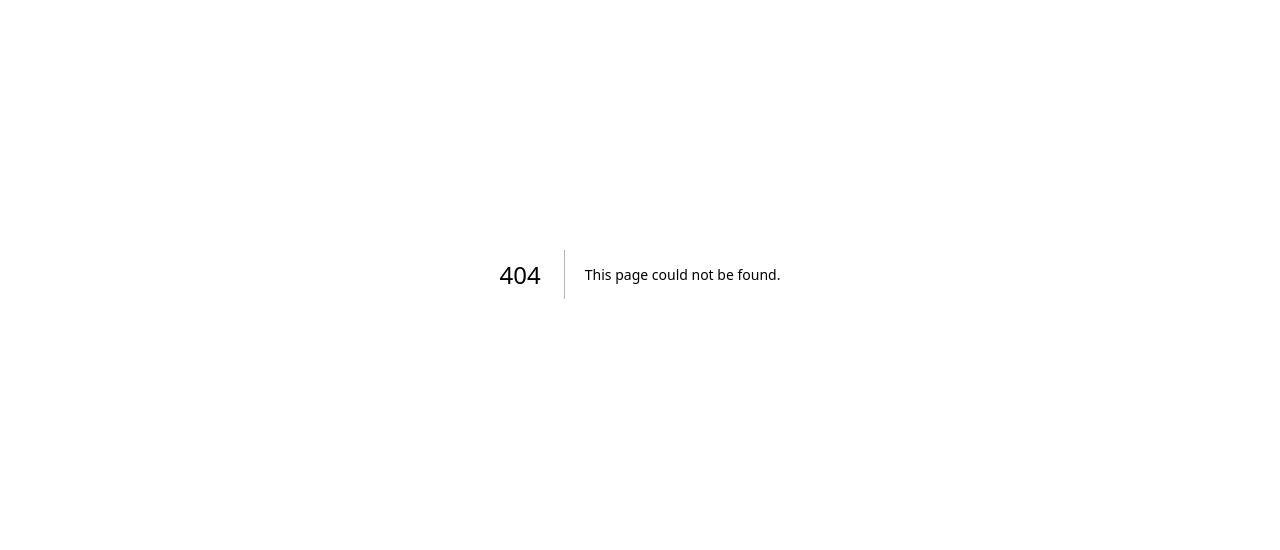
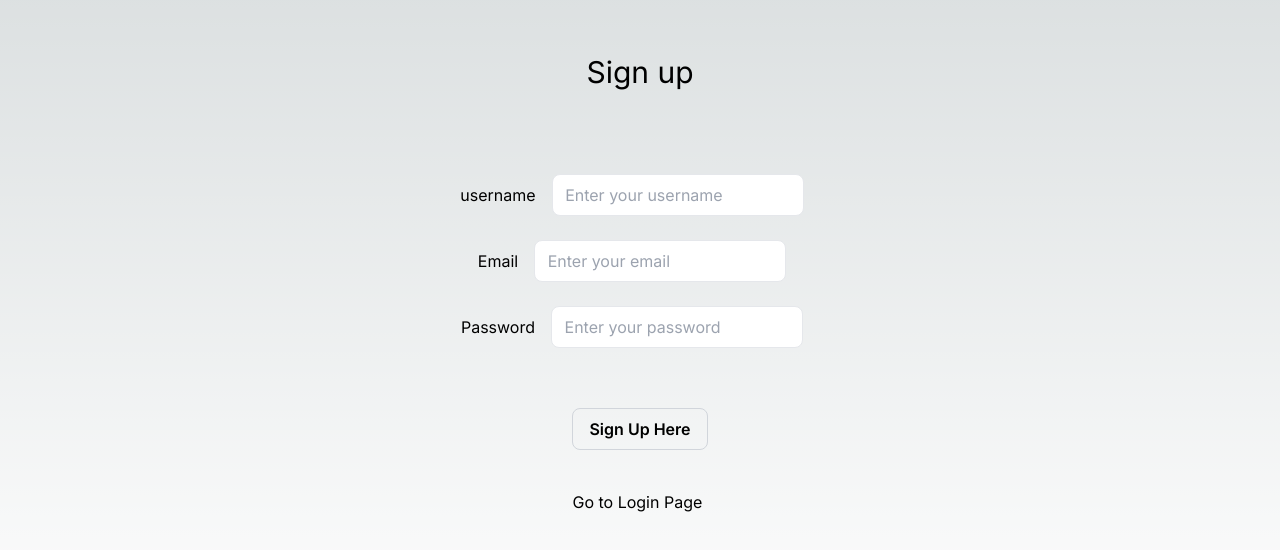
Before and after one commit to Soumyadipmaity1/User-Auth-app, a Next.js app: page /signup in a window 1280 px wide. Before the commit this address had no page. Shown: the part 126-676 px from the top of the page. Built offline with nearby package versions, Linux system fonts and the light colour scheme.

Commit message:
chore: Update npm dependencies

```diff
--- /dev/null
+++ b/src/app/api/users/signup/route.ts
@@ -0,0 +1,6 @@
+
+
+import {Connect} from "@/dbconfig/dbconfig"
+import User from "@/models/userModel"
+
+Connect();
--- /dev/null
+++ b/src/app/login/page.tsx
@@ -0,0 +1,51 @@
+"use client";
+import Link from "next/link";
+import { useRouter } from "next/navigation";
+import React from "react";
+import axios from "axios";
+function page() {
+  const [user, setUser] = React.useState({
+    email: "",
+    password: "",
+    username: "",
+  });
+  const onLogin = async () => {};
+  return (
+    <div className="flex flex-col items-center justify-center min-h-screen py-5 ">
+      <h1 className=" p-5 text-3xl pb-20">Login</h1>
+      <div className="p-1 ">
+        <label htmlFor="email">Email</label>
+        <input
+          type="email"
+          id="email"
+          value={user.email}
+          onChange={(e) => setUser({ ...user, email: e.target.value })}
+          placeholder=" Enter your email"
+          className="p-2 mx-4 border  rounded-lg text-black mb-4 focus:outline-none focus:border-gray-600"
+        />
+      </div>
+      <div className="p-1 ">
+        <label htmlFor="password">Password</label>
+        <input
+          type="password"
+          id="password"
+          value={user.password}
+          onChange={(e) => setUser({ ...user, password: e.target.value })}
+          placeholder=" Enter your password"
+          className="p-2 mx-4 border  rounded-lg text-black mb-4 focus:outline-none focus:border-gray-600"
+        />
+      </div>
+      <div className="flex flex-col justify-center">
+        <button
+          className="p-2 border px-4 hover:bg-gray-300 hover:text-black font-semibold mt-10 border-gray-300 rounded-lg mb-4 focus:outline-none focus:border-gray-600"
+          onClick={onLogin}
+        >
+          Login
+        </button><br />
+        <Link href="/signup">Go to SignUp Page</Link>
+      </div>
+    </div>
+  );
+}
+
+export default page;
--- /dev/null
+++ b/src/app/profile/[id]/page.tsx
@@ -0,0 +1,14 @@
+
+
+ export default function UserProfilePage({params}:any) {
+    return (
+        <div>
+            <h1>Profile </h1>
+            <h2 className="text-4xl ">
+                Profile Page
+<span className="p-2 bg-orange-500 m-2">                {params.id}
+</span>
+            </h2>
+        </div>
+    )
+}
--- /dev/null
+++ b/src/app/profile/page.tsx
@@ -0,0 +1,13 @@
+
+
+import React from 'react'
+
+function ProfilePage() {
+  return (
+    <div>
+        <h1>Profile Page</h1>
+    </div>
+  )
+}
+
+export default ProfilePage;
--- /dev/null
+++ b/src/app/signup/page.tsx
@@ -0,0 +1,63 @@
+"use client";
+import Link from "next/link";
+import { useRouter } from "next/navigation";
+import React from "react";
+import axios from "axios";
+function page() {
+  const [user, setUser] = React.useState({
+    email: "",
+    password: "",
+    username: "",
+  });
+  const onSignUp = async () => {};
+  return (
+    <div className="flex flex-col items-center justify-center min-h-screen py-5 ">
+      <h1 className=" p-5 text-3xl pb-20">Sign up</h1>
+      <div className="p-1 ">
+        <label htmlFor="username">username</label>
+        <input
+          type="username"
+          id="username"
+          value={user.username}
+          onChange={(e) => setUser({ ...user, username: e.target.value })}
+          placeholder=" Enter your username"
+          className="p-2 mx-4 border  rounded-lg text-black mb-4 focus:outline-none focus:border-gray-600"
+        />
+      </div>
+      <div className="p-1 ">
+        <label htmlFor="email">Email</label>
+        <input
+          type="email"
+          id="email"
+          value={user.email}
+          onChange={(e) => setUser({ ...user, email: e.target.value })}
+          placeholder=" Enter your email"
+          className="p-2 mx-4 border  rounded-lg text-black mb-4 focus:outline-none focus:border-gray-600"
+        />
+      </div>
+      <div className="p-1 ">
+        <label htmlFor="password">Password</label>
+        <input
+          type="password"
+          id="password"
+          value={user.password}
+          onChange={(e) => setUser({ ...user, password: e.target.value })}
+          placeholder=" Enter your password"
+          className="p-2 mx-4 border  rounded-lg text-black mb-4 focus:outline-none focus:border-gray-600"
+        />
+      </div>
+      <div className="flex flex-col justify-center">
+        <button
+          className="p-2 border px-4 hover:bg-gray-300 hover:text-black font-semibold mt-10 border-gray-300 rounded-lg mb-4 focus:outline-none focus:border-gray-600"
+          onClick={onSignUp}
+        >
+          Sign Up Here
+        </button> <br />
+        <Link href="/login">Go to Login Page</Link>
+
+      </div>
+    </div>
+  );
+}
+
+export default page;
--- /dev/null
+++ b/src/dbconfig/dbconfig.ts
@@ -0,0 +1,18 @@
+import mongoose from "mongoose";
+
+export default async function Connect() {
+  try {
+ mongoose.connect(process.env.MONGO_URI!   );
+ const connection = mongoose.connection;
+
+ connection.once('connected', () => {
+    console.log("Database connected successfully");
+ });
+    connection.on('error', (err) => {
+        console.log("Error connecting to database" + err);
+        process.exit();
+    });
+} catch (error) {
+    console.log("Error connecting to database", error);
+  }
+}
--- /dev/null
+++ b/src/models/userModel.js
@@ -0,0 +1,34 @@
+import mongoose from "mongoose";
+
+const userSchema = new mongoose.Schema({
+    username: {
+        type: String,
+        required: [true, 'Please provide a username'],
+         unique: true
+    },
+    email: {
+        type: String,
+        required: [true, 'Please provide an email'],
+        unique: true
+    },
+    password: {
+        type: String,
+        required: [true, 'Please provide a password']
+    },
+    isVerified:{
+        type: Boolean,
+        default: false
+    },
+    isAdmin:{
+        type: Boolean,
+        default: false
+    },
+    forgotPasswordToken: String,
+    forgotPasswordTokenExpiry: Date,
+    verifyToken: String,
+    verifyTokenExpiry: Date,
+})
+
+const User = mongoose.models.Users || mongoose.model('Users', userSchema);
+
+export default User;
```
Also changed, not shown: package.json (+10 -4 lines), 2 other files (tests, documents, lock files or other folders).
